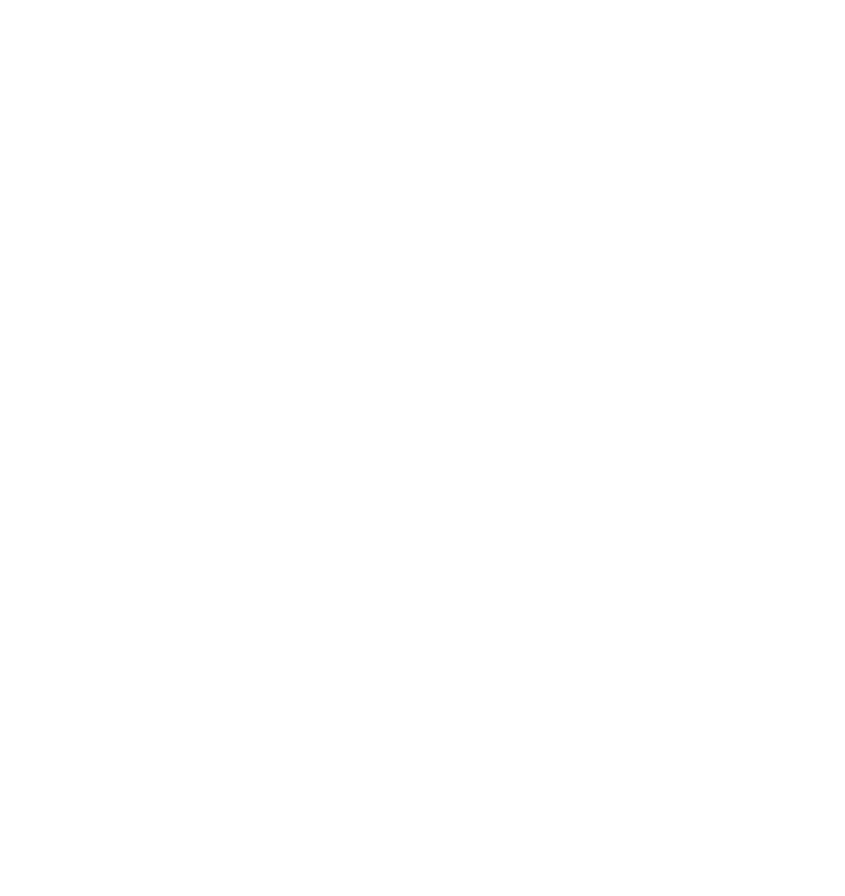
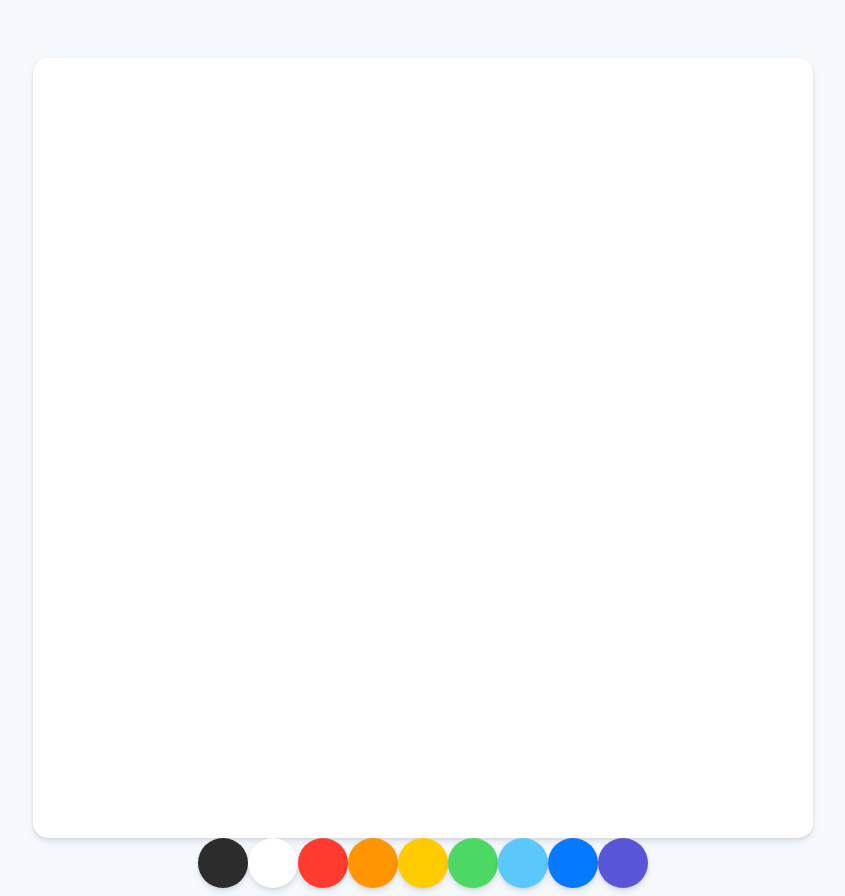
Before and after one commit to hongregii/paintJS, a plain HTML site: page index.html in a window 1280 px wide. Shown: the whole page, without its empty margins (217-1062 px from the left). Before the commit the page ends 800 px from the top, so only its background shows below. Drawn offline with Linux system fonts and the light colour scheme.

Commit message:
1.1
html / css

```diff
--- a/index.html
+++ b/index.html
@@ -8,7 +8,20 @@
     <title>PaintJS</title>
 </head>
 <body>
-
+    <canvas id="jsCanvas"></canvas>
+    <div class="controls">
+        <div class="controls__colors" id="jsColors">
+            <div class="controls__color" style="background-color:#2c2c2c"></div>
+            <div class="controls__color" style="background-color:white"></div>
+            <div class="controls__color" style="background-color:#FF3B30"></div>
+            <div class="controls__color" style="background-color:#ff9500"></div>
+            <div class="controls__color" style="background-color:#FFCC00"></div>
+            <div class="controls__color" style="background-color:#4CD963"></div>
+            <div class="controls__color" style="background-color:#5AC8FA"></div>
+            <div class="controls__color" style="background-color:#0579FF"></div>
+            <div class="controls__color" style="background-color:#5856D6"></div>
+        </div>
+    </div>
     <script src="app.js"></script>
 </body>
 </html>
--- a/style.css
+++ b/style.css
@@ -0,0 +1,30 @@
+@import "reset.css";
+
+body {
+    background-color: #f6f9fc;
+    display: flex;
+    flex-direction: column;
+    align-items: center;
+    padding-top: 50px;
+}
+
+
+canvas {
+    width: 780px;
+    height: 780px;
+    background-color: white;
+    border-radius: 15px;
+    box-shadow: 0 4px 6px rgba(50, 50, 93, 0.11), 0 1px 3px rgba(0, 0, 0, 0.08);
+}
+
+.controls .controls__colors {
+    display: flex;
+}
+
+.controls__colors .controls__color {
+    width: 50px;
+    height: 50px;
+    box-shadow: 0 4px 6px rgba(50, 50, 93, 0.11), 0 1px 3px rgba(0, 0, 0, 0.08);
+    border-radius: 25px;
+    cursor: pointer;
+}
```
